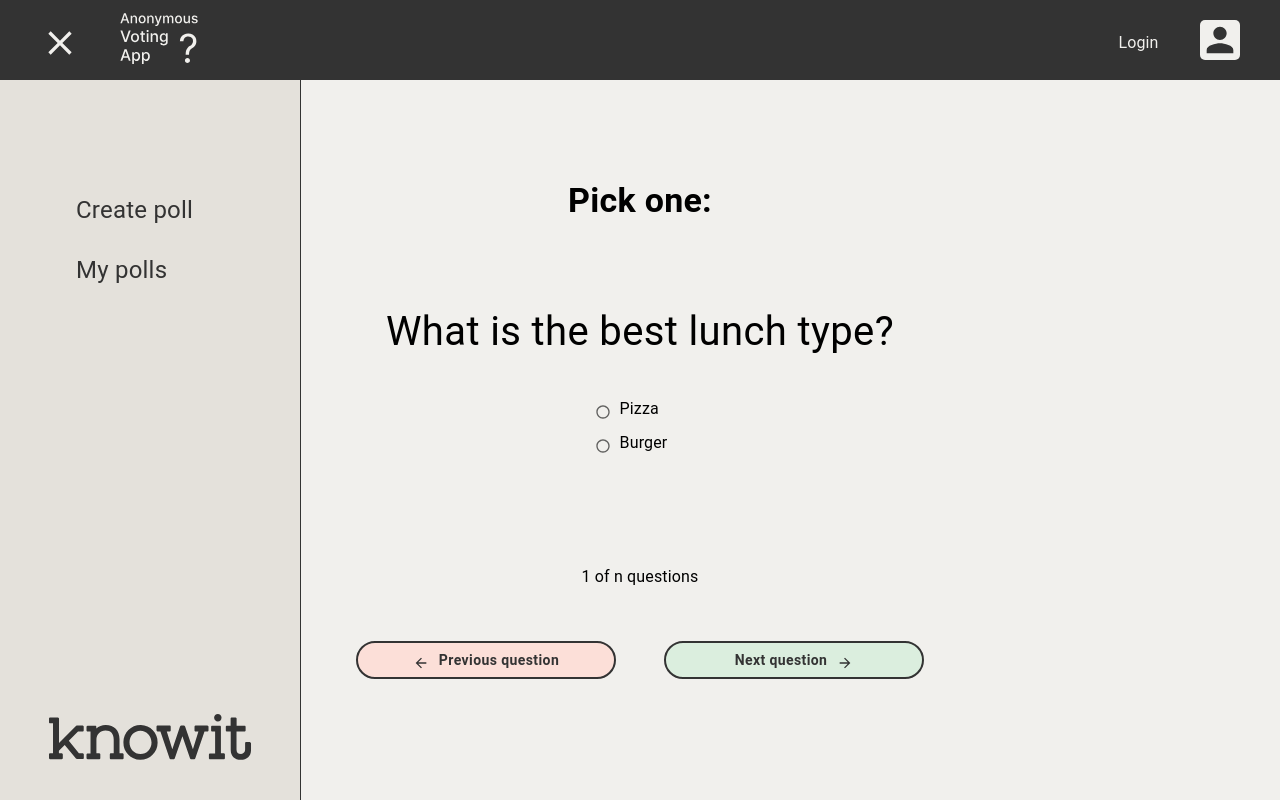
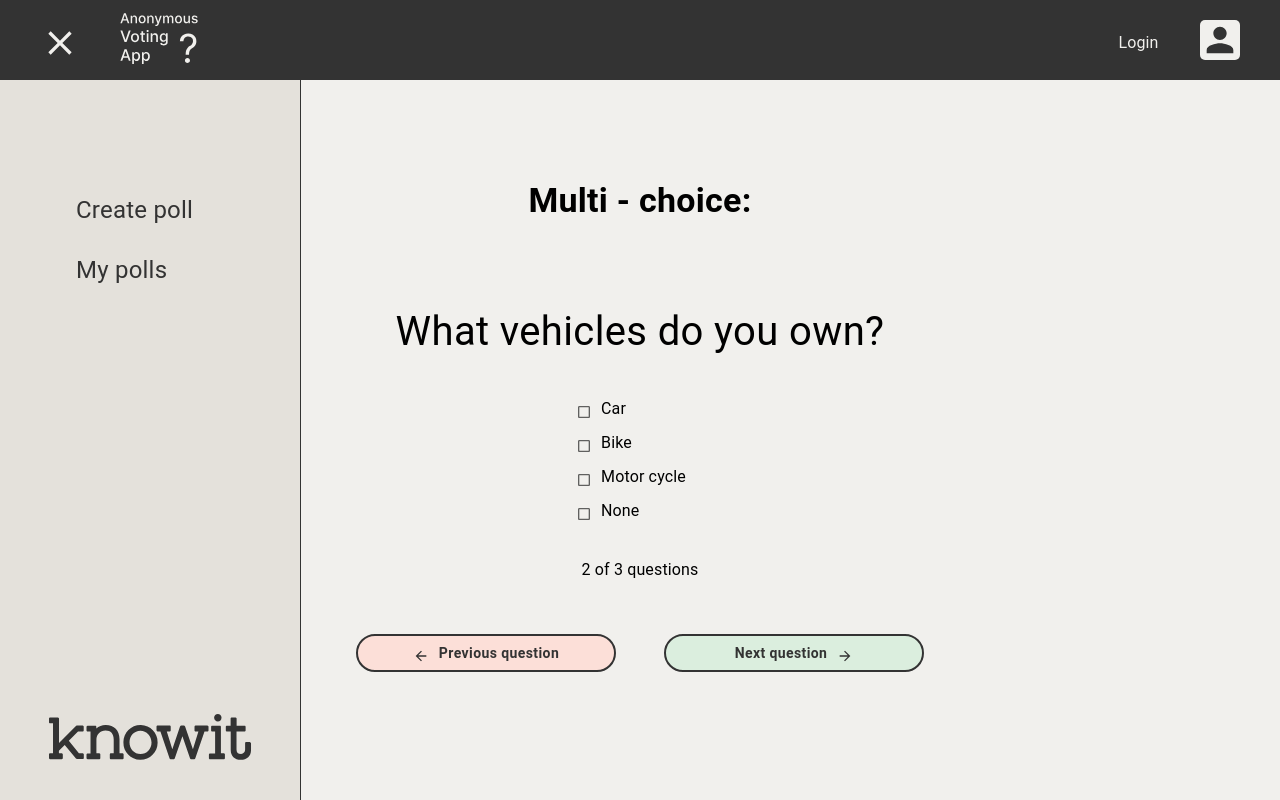
Before and after one commit to Anonymous-Voting-App/Anonymous-Voting-App, a React (Create React App) app in the folder frontend/: page /answer in a window 1280 px wide. Both pictures are taken after a click on the button "Next question". Built offline with nearby package versions, Linux system fonts and the light colour scheme.

Commit message:
Multi-choice and free text template demoed 18.11.

```diff
--- a/frontend/src/components/PollAnswering.scss
+++ b/frontend/src/components/PollAnswering.scss
@@ -38,6 +38,15 @@
     gap: 48px;
 }
 
+.questionNumber {
+    justify-content: center;
+    padding-top: 30px;
+}
+
+.questionNumberText {
+    font-size: 1rem;
+}
+
 .button {
     margin-top: 52px !important;
     border-radius: 20px !important;
--- a/frontend/src/components/PollAnswering.tsx
+++ b/frontend/src/components/PollAnswering.tsx
@@ -1,4 +1,4 @@
-import React from 'react';
+import React, { useState } from 'react';
 import {
     Container,
     Typography,
@@ -6,14 +6,74 @@ import {
     FormControl,
     FormControlLabel,
     RadioGroup,
-    Radio
+    Radio,
+    checkboxClasses,
+    Checkbox,
+    TextField
 } from '@mui/material';
 import { ArrowBack, ArrowForward } from '@mui/icons-material';
 import './PollAnswering.scss';
+import Question from './Question';
 
-const PollAnswering = () => {
+const PollAnswering = (props: any) => {
+    const [showPickOne, setshowPickOne] = useState(true);
+    const [showMultiChoice, setshowMultiChoice] = useState(false);
+    const [showFreeText, setsshowFreeText] = useState(false);
+
+    const [IsFirst, setIsFirst] = useState('pickOne');
+
+    const [questions, setQuestions] = useState([
+        {
+            title: '',
+            description: '',
+            type: '',
+            minAnswers: 1,
+            maxAnswers: 1,
+            subQuestions: [{ title: '', description: '', type: '' }]
+        }
+    ]);
+
+    const handleNextClick = () => {
+        if (IsFirst === 'pickOne') {
+            setshowMultiChoice(true);
+            setshowPickOne(false);
+            setIsFirst('multiChoise');
+            (
+                document.getElementById('submitButton') as HTMLInputElement
+            ).disabled = false;
+        } else if (IsFirst === 'multiChoise') {
+            setsshowFreeText(true);
+            setshowMultiChoice(false);
+            setIsFirst('freeText');
+        }
+
+        (document.getElementById('submitButton') as HTMLInputElement).disabled =
+            false;
+    };
+
+    const handlePreviousClick = () => {
+        if (IsFirst === 'freeText') {
+            setshowMultiChoice(true);
+            setsshowFreeText(false);
+            setIsFirst('multiChoise');
+        } else if (IsFirst === 'multiChoise') {
+            setshowPickOne(true);
+            setshowMultiChoice(false);
+            setIsFirst('pickOne');
+            (
+                document.getElementById('submitButton') as HTMLInputElement
+            ).disabled = true;
+        }
+    };
+
+    const NextQuestion = () => {
+        console.log('Next');
+    };
+
     return (
         <Container>
+            {showPickOne ? (
+                <div className="">
                     <Typography className="questionType" variant="h4">
                         Pick one:
                     </Typography>
@@ -24,25 +84,171 @@ const PollAnswering = () => {
                         <FormControl>
                             <RadioGroup name="answer">
                                 <FormControlLabel
-                            value="pizza"
+                                    value="option1"
                                     control={<Radio />}
                                     label="Pizza"
                                 />
                                 <FormControlLabel
-                            value="burger"
+                                    value="option2"
                                     control={<Radio />}
                                     label="Burger"
                                 />
                             </RadioGroup>
                         </FormControl>
                     </div>
-            <Typography className="questionPage">1 of n questions</Typography>
+                    <div className="questionNumber">
+                        <Typography
+                            className="questionNumberText"
+                            display="inline"
+                            id="question_num"
+                        >
+                            1
+                        </Typography>
+                        <Typography
+                            className="questionNumberText"
+                            display="inline"
+                        >
+                            {' '}
+                            of{' '}
+                        </Typography>
+                        <Typography
+                            className="questionNumberText"
+                            display="inline"
+                            id="total_num"
+                        >
+                            3
+                        </Typography>
+                        <Typography
+                            className="questionNumberText"
+                            display="inline"
+                        >
+                            {' '}
+                            questions
+                        </Typography>
+                    </div>
+                </div>
+            ) : null}
+
+            {showMultiChoice ? (
+                <div className="">
+                    <Typography className="questionType" variant="h4">
+                        Multi - choice:
+                    </Typography>
+                    <Typography className="questionTitle">
+                        What vehicles do you own?
+                    </Typography>
+                    <div className="answerContainer">
+                        <FormControl>
+                            <RadioGroup name="answer">
+                                <FormControlLabel
+                                    value="option1"
+                                    control={<Checkbox />}
+                                    label="Car"
+                                />
+                                <FormControlLabel
+                                    value="option2"
+                                    control={<Checkbox />}
+                                    label="Bike"
+                                />
+                                <FormControlLabel
+                                    value="option3"
+                                    control={<Checkbox />}
+                                    label="Motor cycle"
+                                />
+                                <FormControlLabel
+                                    value="option4"
+                                    control={<Checkbox />}
+                                    label="None"
+                                />
+                            </RadioGroup>
+                        </FormControl>
+                    </div>
+                    <div className="questionNumber">
+                        <Typography
+                            className=""
+                            display="inline"
+                            id="question_num"
+                        >
+                            2
+                        </Typography>
+                        <Typography className="" display="inline">
+                            {' '}
+                            of{' '}
+                        </Typography>
+                        <Typography
+                            className=""
+                            display="inline"
+                            id="total_num"
+                        >
+                            3
+                        </Typography>
+                        <Typography className="" display="inline">
+                            {' '}
+                            questions
+                        </Typography>
+                    </div>
+                </div>
+            ) : null}
+
+            {showFreeText ? (
+                <div className="">
+                    <Typography className="questionType" variant="h4">
+                        Free text:
+                    </Typography>
+                    <Typography className="questionTitle">
+                        What kind of vehicle do you use?
+                    </Typography>
+                    <div className="answerContainer">
+                        <FormControl>
+                            <TextField
+                                fullWidth
+                                label="Answer here..."
+                                sx={{ width: 500, maxWidth: '100%' }}
+                            />
+                        </FormControl>
+                    </div>
+                    <div className="questionNumber">
+                        <Typography
+                            className=""
+                            display="inline"
+                            id="question_num"
+                        >
+                            3
+                        </Typography>
+                        <Typography className="" display="inline">
+                            {' '}
+                            of{' '}
+                        </Typography>
+                        <Typography
+                            className=""
+                            display="inline"
+                            id="total_num"
+                        >
+                            3
+                        </Typography>
+                        <Typography className="" display="inline">
+                            {' '}
+                            questions
+                        </Typography>
+                    </div>
+                </div>
+            ) : null}
+
             <div className="buttonsContainer">
-                <Button className="previousQuestionButton" variant="outlined">
+                <Button
+                    className="previousQuestionButton"
+                    variant="outlined"
+                    id="submitButton"
+                    onClick={handlePreviousClick}
+                >
                     <ArrowBack />
                     Previous question
                 </Button>
-                <Button className="nextQuestionButton" variant="outlined">
+                <Button
+                    className="nextQuestionButton"
+                    variant="outlined"
+                    onClick={handleNextClick}
+                >
                     Next question
                     <ArrowForward />
                 </Button>
```
Lines whose indentation alone changed are shown as unchanged.
